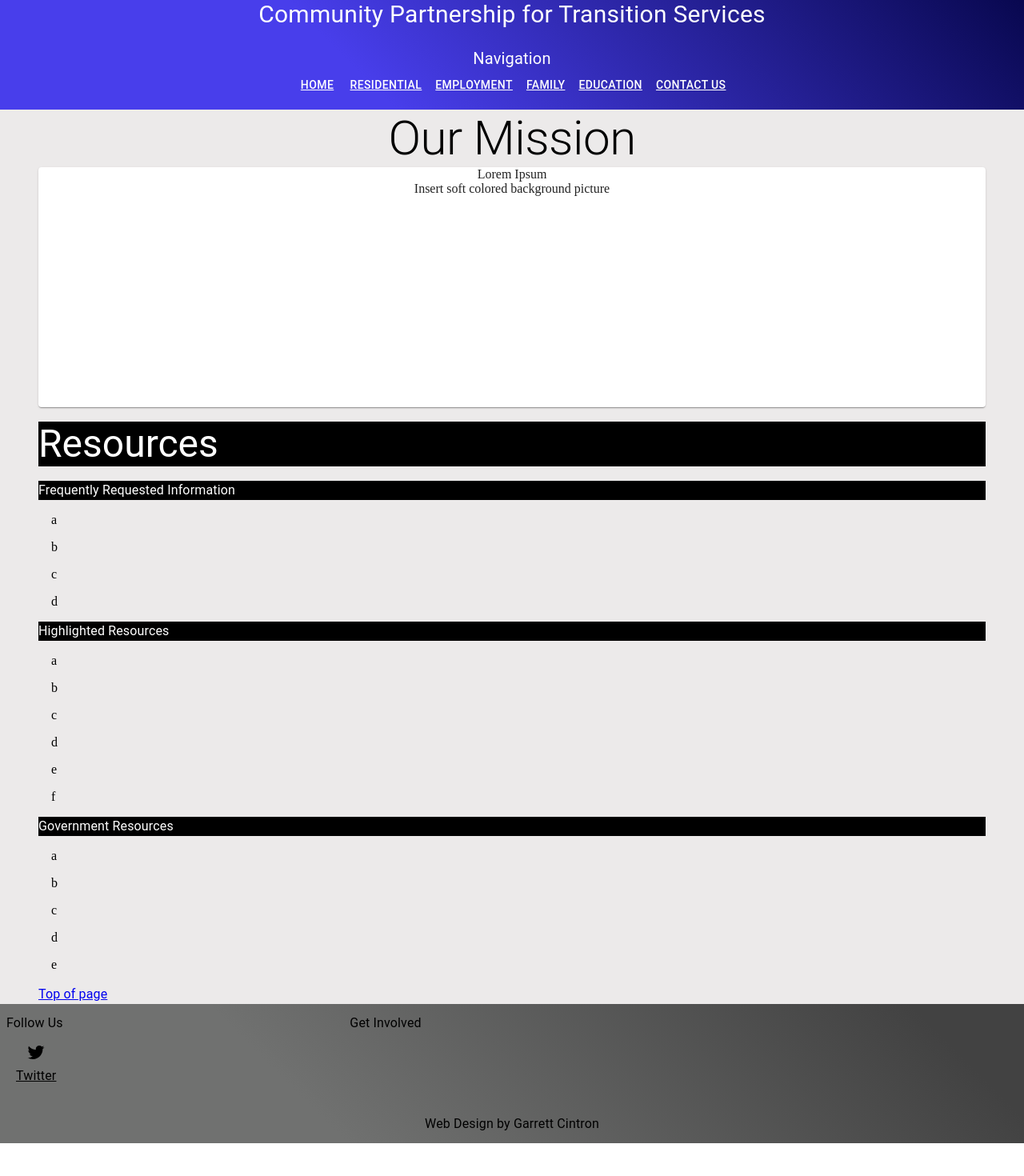
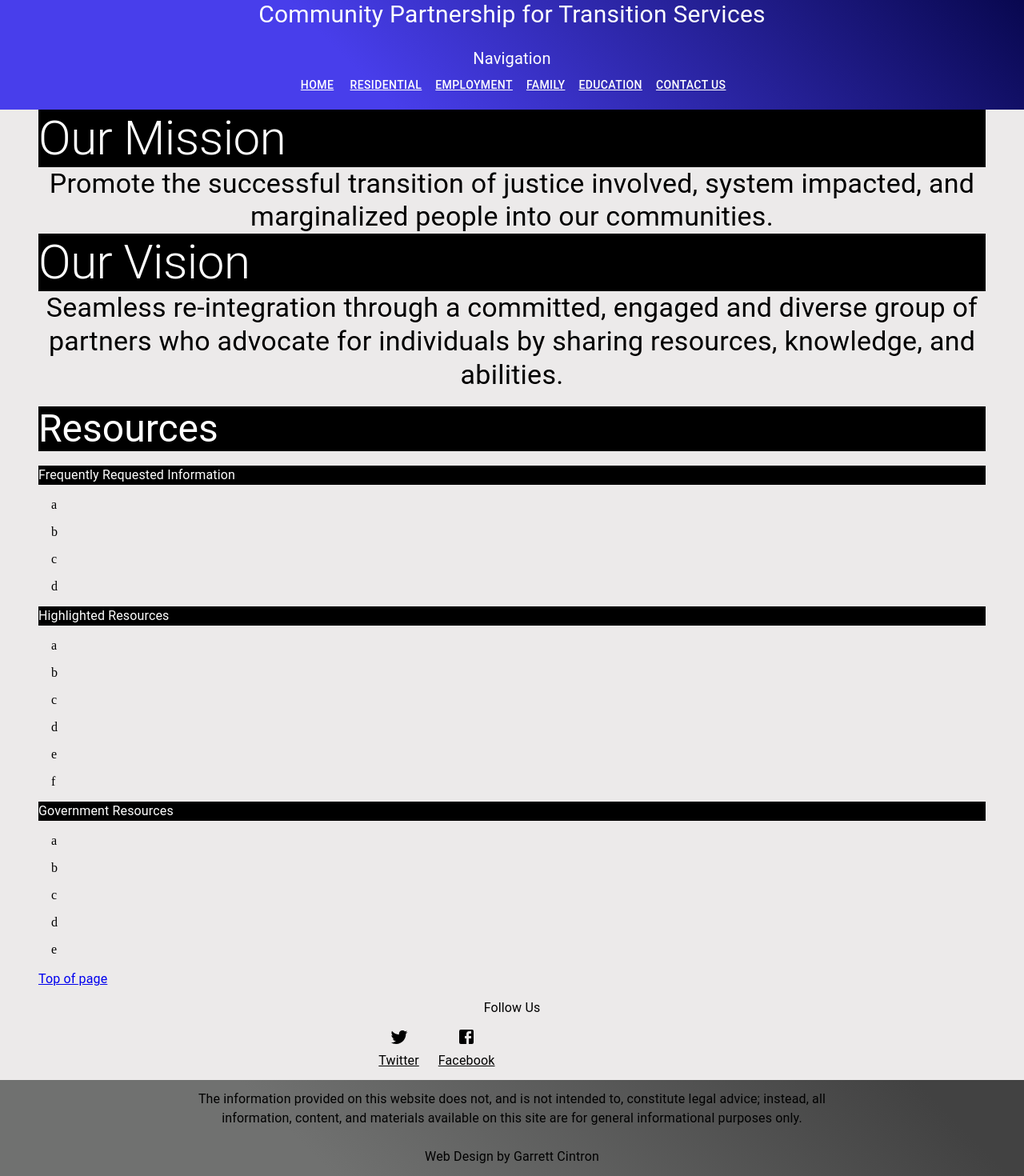
Before and after one commit to tiggerman120/thurston-county-cpts, a React (Create React App) app: page / in a window 1280 px wide. Shown: the part 237-1707 px from the top of the page at 80% size. Before the commit the page ends 1666 px from the top, so only its background shows below. Built offline with nearby package versions, Linux system fonts and the light colour scheme.

Commit message:
main editted

```diff
--- a/src/App.js
+++ b/src/App.js
@@ -9,6 +9,7 @@ import Header from './components/header/header';
 import Main from './components/main/main';
 // import Navbars from './components/navbar/navbar';
 import Residential from './components/residential/residential';
+import SocialMediaFooter from './components/footer/social-media-footer'
 import { makeStyles } from '@material-ui/core/styles';
 // import Hidden from '@material-ui/core/Hidden';
 
@@ -157,6 +158,7 @@ function App() {
 
 
           <Grid item xs={12}>
+            <SocialMediaFooter />
             <Footer />
           </Grid>
 
--- a/src/components/footer/footer.js
+++ b/src/components/footer/footer.js
@@ -1,9 +1,6 @@
 import { makeStyles } from '@material-ui/core/styles';
-// import ArrowRightIcon from '@material-ui/icons/ArrowRight';
+import { Grid, Typography } from '@material-ui/core';
 
-import TwitterIcon from '@material-ui/icons/Twitter';
-import { Grid, IconButton, Typography } from '@material-ui/core';
-// import Form from 'react-bootstrap/Form';
 
 
 const useStyles = makeStyles((theme) => ({
@@ -18,8 +15,12 @@ const useStyles = makeStyles((theme) => ({
     backgroundColor: 'white',
     border: 'solid 1px',
   },
+  icon: {
+    alignContent: 'center',
+  },
   link: {
     color: 'black',
+    alignContent: 'center',
   },
   typography: {
     textAlign: 'center',
@@ -29,43 +30,22 @@ const useStyles = makeStyles((theme) => ({
 const Footer = () => {
   const classes = useStyles();
 
-  // const onClickHandler = () => {
-
-  // }
-
-  // const donateHandler = () => {
-
-  // }
-  // const volunteerHandler = () => {
-
-  // }
-
   return (
     <Grid container spacing={3} className={classes.root}>
-      <Grid item xs={4}>
-        <Typography>Follow Us</Typography>
 
-          <IconButton > <a href="https://twitter.com/spscpts?lang=en" className={classes.link} target="_blank" rel="noreferrer"><TwitterIcon /><Typography>Twitter</Typography></a></IconButton>
+      <Grid item xs={2}>
 
 
       </Grid>
-      <Grid item xs={4}>
-        <Typography>Get Involved</Typography>
+      <Grid item xs={8}>
+        <Typography className={classes.typography}>The information provided on this website does not, and is not intended to, constitute legal advice; instead, all information, content, and materials available on this site are for general informational purposes only.</Typography>
 
-          {/* <Button className={classes.button} onClick={() => donateHandler()}>Donate Now</Button>
-          <Button className={classes.button} onClick={() => volunteerHandler()}>Volunteer</Button>
-          <Button className={classes.button} onClick={() => onClickHandler()}>Become an Advocate</Button> */}
+
 
       </Grid>
-      <Grid item xs={4}>
-        {/* <Typography>Stay Informed</Typography>
-        <Form >
-          <Form.Control type="text" placeholder="Enter email address"></Form.Control>
-          <Button className={classes.button}><ArrowRightIcon /></Button><br />
-          <Form.Text>Join our mailing list</Form.Text><br />
-          <Form.Text>We'll never share your email with anyone else</Form.Text>
+      <Grid item xs={2}>
 
-        </Form> */}
+
       </Grid>
 
       <Grid item xs={12}>
--- /dev/null
+++ b/src/components/footer/social-media-footer.js
@@ -0,0 +1,46 @@
+import { makeStyles } from '@material-ui/core/styles';
+import FacebookIcon from '@material-ui/icons/Facebook';
+import TwitterIcon from '@material-ui/icons/Twitter';
+import { Container, Grid, IconButton, Typography } from '@material-ui/core';
+
+
+const useStyles = makeStyles((theme) => ({
+  root: {
+    flexgrow: 1,
+    background: '#ECEAEA',
+  },
+  icon: {
+    textAlign: 'center',
+  },
+  link: {
+    color: 'black',
+
+  },
+  typography: {
+    textAlign: 'center',
+  },
+}))
+
+const SocialMediaFooter = () => {
+  const classes = useStyles();
+
+  return (
+    <Grid container spacing={3} className={classes.root}>
+      <Grid item xs={4}>
+
+      </Grid>
+      <Grid item xs={4}>
+        <Typography className={classes.typography}>Follow Us</Typography>
+        <Container>
+          <IconButton className={classes.icon}> <a href="https://twitter.com/spscpts?lang=en" className={classes.link} target="_blank" rel="noreferrer"><TwitterIcon /><Typography>Twitter</Typography></a></IconButton>
+          <IconButton > <a href="https://www.facebook.com/spscpts/" className={classes.link} target="_blank" rel="noreferrer"><FacebookIcon /><Typography>Facebook</Typography></a></IconButton>
+        </Container>
+      </Grid>
+      <Grid item xs={4}>
+
+      </Grid>
+    </Grid>
+  )
+}
+
+export default SocialMediaFooter;
--- a/src/components/main/main.js
+++ b/src/components/main/main.js
@@ -1,5 +1,5 @@
 import { makeStyles } from '@material-ui/core/styles';
-import { Card, Container, Grid, List, ListItem, Typography } from '@material-ui/core';
+import { Container, Grid, List, ListItem, Typography } from '@material-ui/core';
 
 
 
@@ -86,11 +86,19 @@ const Main = () => {
 
       <Container>
         <Container>
-          <Typography variant="h2" className={classes.typography}>Our Mission</Typography>
-          <Card className={classes.card}>Lorem Ipsum
-          <br />
-          Insert soft colored background picture
-          </Card>
+          <Typography variant="h2" className={classes.resourcesTypo}>Our Mission</Typography>
+          <Typography variant="h4" className={classes.typography}>
+            Promote the successful transition of justice involved, system impacted,
+            and marginalized people into our communities.
+          </Typography>
+          <Typography variant="h2" className={classes.resourcesTypo}>
+            Our Vision
+          </Typography>
+          <Typography variant="h4" className={classes.typography}>
+            Seamless re-integration through a committed, engaged and diverse
+            group of partners who advocate for individuals by sharing resources,
+            knowledge, and abilities.
+          </Typography>
         </Container>
         <br />
         <Container>
```
